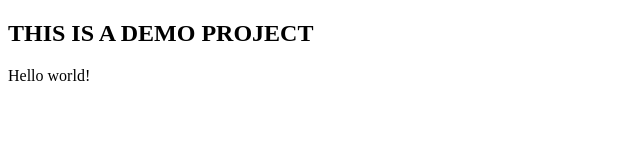
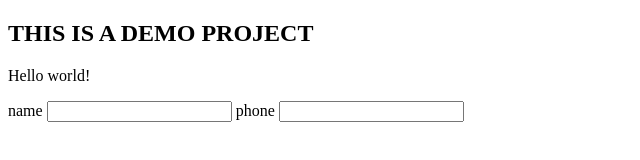
Before and after one commit to Heribertf/test_demo, a plain HTML site: page index.html in a window 1280 px wide. Shown: the whole page, without its empty margins (0-640 px from the left). Drawn offline with Linux system fonts and the light colour scheme.

Commit message:
adding a form

```diff
--- a/index.html
+++ b/index.html
@@ -16,6 +16,18 @@
                     <p>Hello world!</p>
                 </div>
             </section>
+            <section>
+                <div class="content">
+                    <form action="">
+                        <label for="name">name</label>
+                        <input type="text" id="name">
+
+                        <label for="phone">phone</label>
+                        <input type="tel">
+
+                    </form>
+                </div>
+            </section>
         </article>
     </main>
 </body>
```
